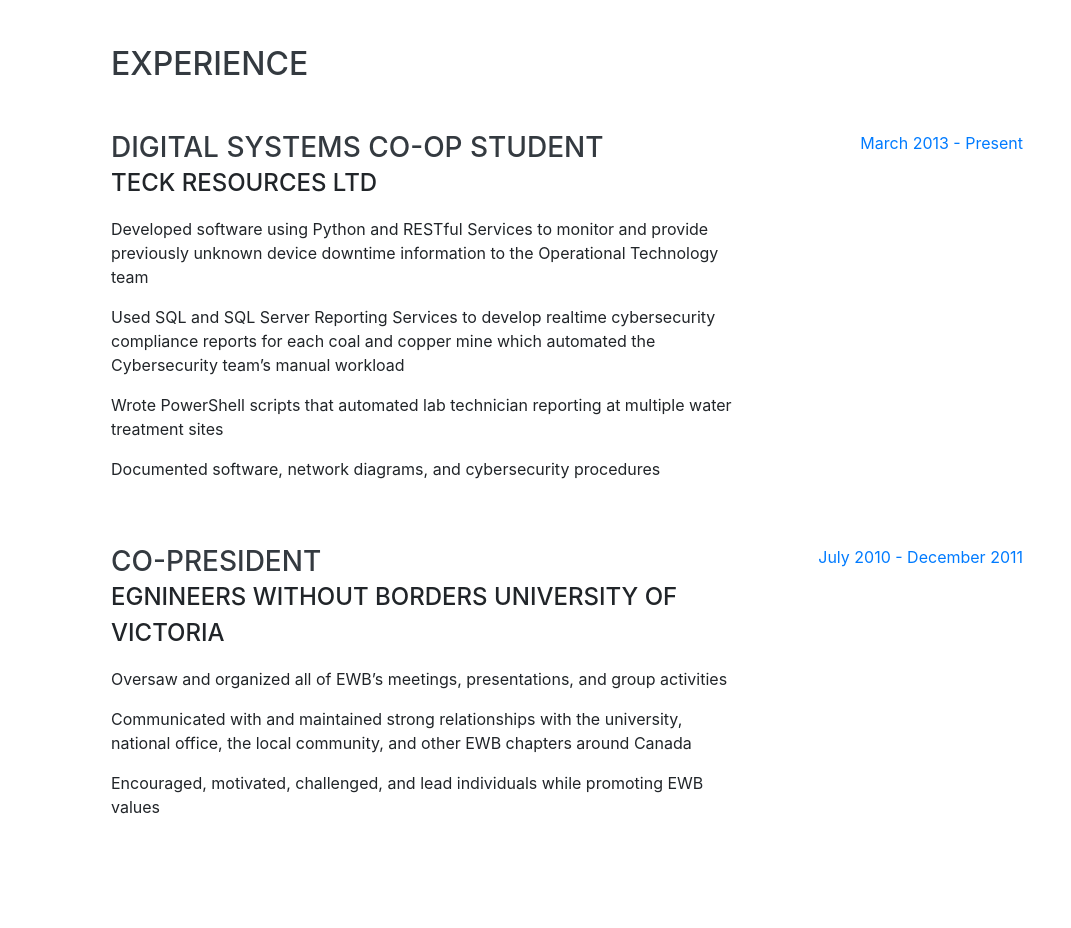
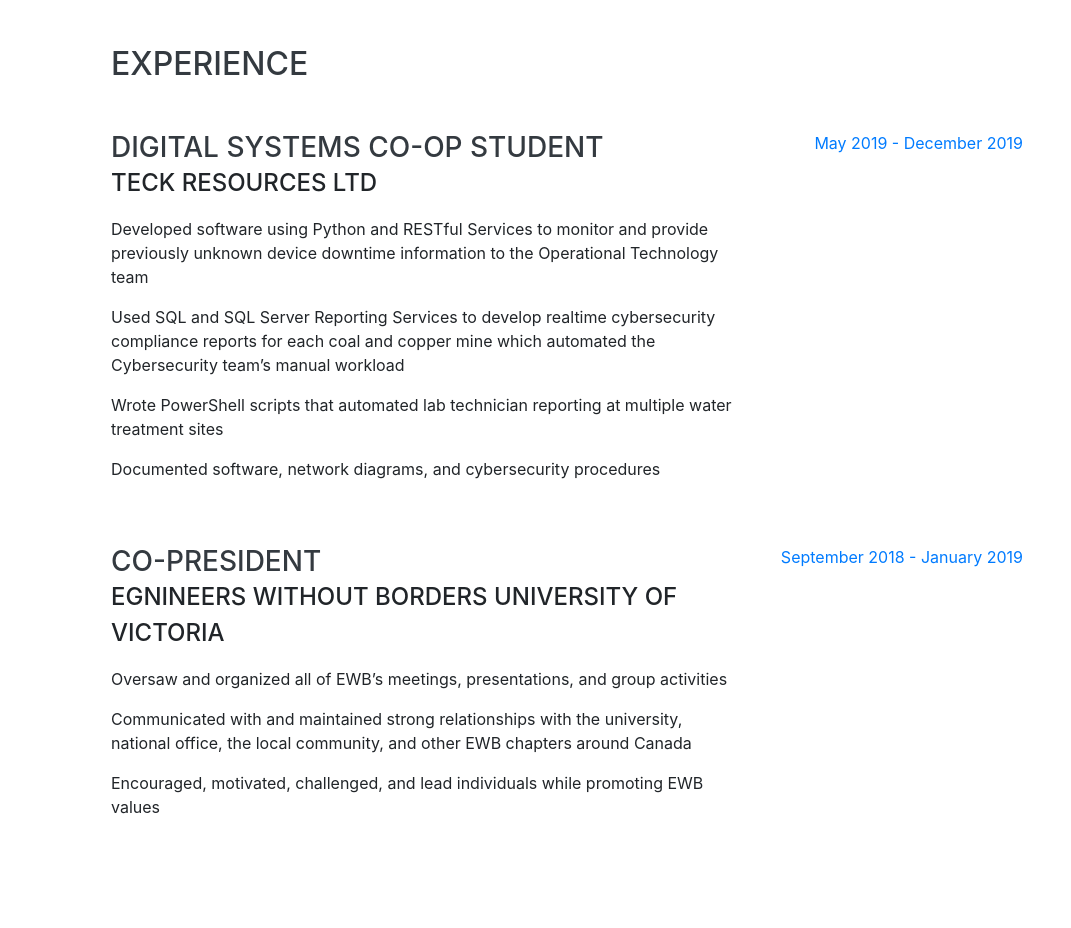
Before and after one commit to DSchriemer/Personal-Portfolio, a website with bundled scripts: page index.html in a window 1280 px wide. Shown: the part 804-1732 px from the top of the page, without its empty margins (209-1280 px from the left). Built offline with nearby package versions, Linux system fonts and the light colour scheme; a web font is replaced by a local one.

Commit message:
Fixing date mistake

```diff
--- a/index.html
+++ b/index.html
@@ -123,7 +123,7 @@
             <p>Documented software, network diagrams, and cybersecurity procedures</p>
           </div>
           <div class="resume-date text-md-right">
-            <span class="text-primary">March 2013 - Present</span>
+            <span class="text-primary">May 2019 - December 2019</span>
           </div>
         </div>
 
@@ -137,7 +137,7 @@
             <p></p>
           </div>
           <div class="resume-date text-md-right">
-            <span class="text-primary">July 2010 - December 2011</span>
+            <span class="text-primary">September 2018 - January 2019</span>
           </div>
         </div>
 
```
